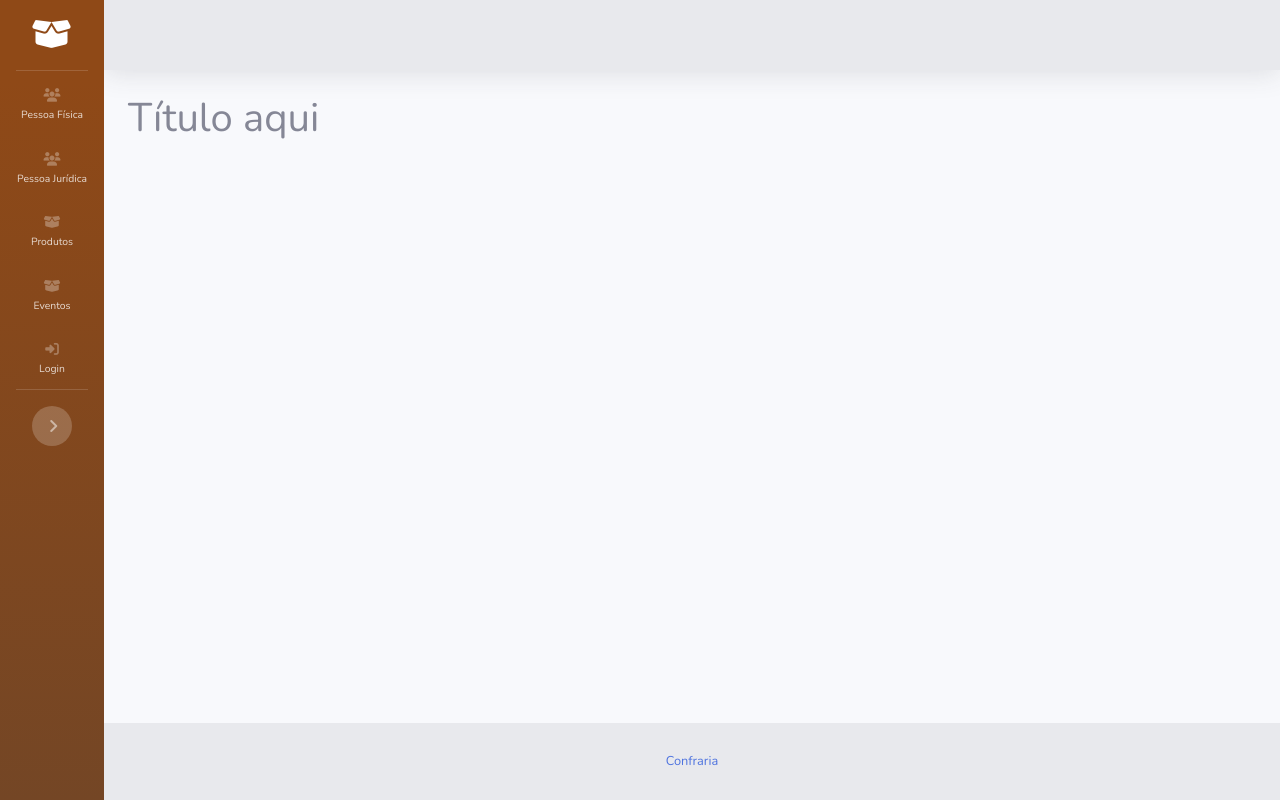
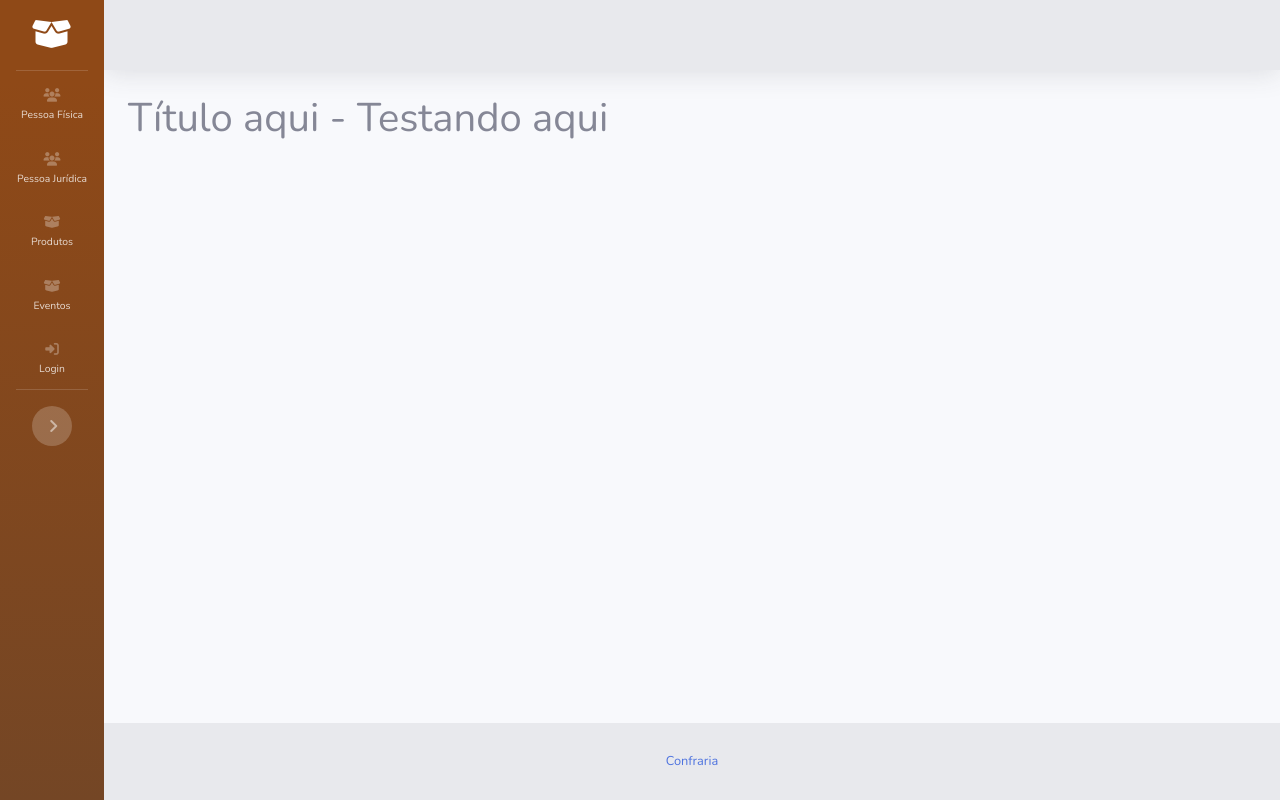
Before and after one commit to wartrax13/erp_confraria, a Django app: page / in a window 1280 px wide. Run offline with Django 3.2, Linux system fonts and the light colour scheme; some libraries are stand-ins or nearby versions.

Commit message:
Testando runner

```diff
--- a/confraria/templates/base.html
+++ b/confraria/templates/base.html
@@ -126,7 +126,7 @@
                 <!-- Begin Page Content -->
                 <div class="container-fluid">
                     {% block title %}
-                    <h1>Título aqui</h1>
+                    <h1>Título aqui - Testando aqui</h1>
                     {% endblock title %}
                     <div class="row">
                         <!-- Page Heading -->
```
